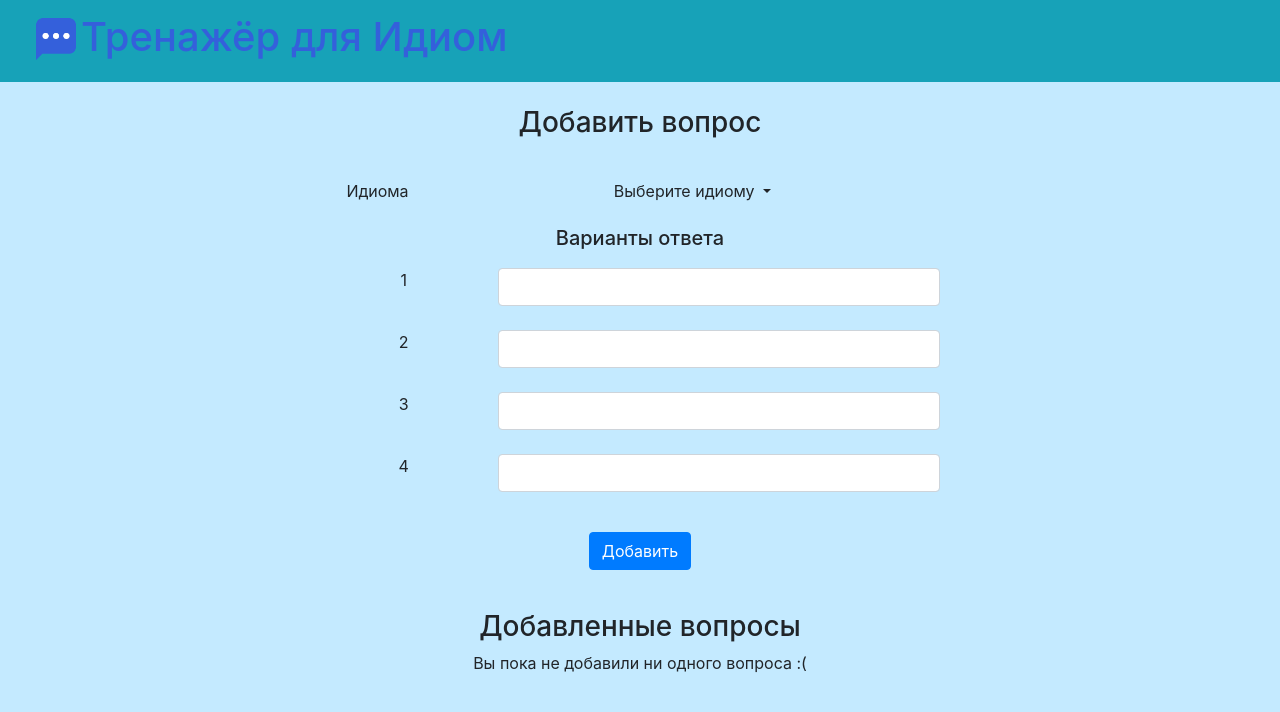
After one commit to plov-cyber/trainer-site, a Flask app: template templates/add_question.html in a window 1280 px wide. The commit adds this page. Shown: the top 712 px of the page. Run offline with Flask 3, Linux system fonts and the light colour scheme; the template is opened without the code that fills it: values that come from a table or form of the project are taken from there, others are empty; some libraries are stand-ins or nearby versions.

Commit message:
Add test functionality.

```diff
--- a/app.py
+++ b/app.py
@@ -2,15 +2,16 @@ from flask import Flask, render_template, redirect, request
 from flask_login import LoginManager, login_user, logout_user, current_user, login_required
 
 from data import db_session
+from data.question import Question
 from data.user import User
 from data.test import Test
+from data.idiom import Idiom
 
 from forms.reg_form import RegisterForm
 from forms.login_form import LoginForm
 from forms.change_pwd_form import ChangePasswordForm
 from forms.create_test_form import CreateTestForm
-
-# from forms.add_question_form import AddQuestionForm
+from forms.add_question_form import AddQuestionForm
 
 app = Flask(__name__)
 app.config['SECRET_KEY'] = 'my_secret_key'
@@ -113,12 +114,6 @@ def create_test():
     return render_template('create_test.html', test_form=test_form, title='Создание теста', questions=[])
 
 
-@app.route('/add_questions/<int:test_id>', methods=['GET', 'POST'])
-@login_required
-def add_questions(test_id):
-    return redirect('/my_tests')
-
-
 @app.route('/delete_test/<int:test_id>', methods=['GET'])
 @login_required
 def delete_test(test_id):
@@ -136,12 +131,52 @@ def delete_test(test_id):
 # ==================================================
 
 
+# QUESTIONS
+# ==================================================
+
+@app.route('/add_questions/<int:test_id>', methods=['GET', 'POST'])
+@login_required
+def add_questions(test_id):
+    form = AddQuestionForm()
+
+    session = db_session.create_session()
+    form.idiom.choices = [
+        (idiom.id, idiom.text)
+        for idiom in session.query(Idiom).filter(Idiom.creator_id == current_user.id).all()
+    ]
+    test = session.get(Test, test_id)
+
+    if form.validate_on_submit():
+        print(form.idiom.data)
+
+    return render_template('add_question.html',
+                           form=form, questions=test.questions, title='Добавление вопроса')
+
+
+# ==================================================
+
+
+# IDIOMS
+# ==================================================
 @app.route('/my_idioms', methods=['GET'])
 @login_required
 def my_idioms():
     if not current_user.is_teacher:
         return redirect('/login')
 
+    return render_template('my_idioms.html')
+
+
+@app.route('/add_idiom', methods=['GET', 'POST'])
+@login_required
+def add_idiom():
+    if not current_user.is_teacher:
+        return redirect('/my_tests')
+
+    pass
+
+
+# ==================================================
 
 @app.route('/pupils_results', methods=['GET'])
 @login_required
@@ -149,6 +184,8 @@ def pupils_results():
     if not current_user.is_teacher:
         return redirect('/login')
 
+
+# ==================================================
 
 # AUTHENTICATION
 # ==================================================
--- a/forms/add_question_form.py
+++ b/forms/add_question_form.py
@@ -0,0 +1,28 @@
+# coding=utf-8
+# Импорты необходимых библиотек, классов и функций
+from flask_wtf import FlaskForm
+from wtforms import StringField, SubmitField, FieldList, SelectField
+from wtforms.validators import ValidationError, DataRequired
+
+
+class AtLeastOne(object):
+    def __init__(self, message=None):
+        if not message:
+            message = 'At least one field should be provided'
+        self.message = message
+
+    def __call__(self, form, field):
+        if not any((f.data != '') for f in field):
+            raise ValidationError(self.message)
+
+
+class AddQuestionForm(FlaskForm):
+    """Класс формы для добавления вопроса в тест"""
+
+    idiom = SelectField('Идиома', coerce=int, validators=[DataRequired('Выберите идиому из списка')])
+
+    options = FieldList(StringField('Вариант ответа'),
+                        validators=[AtLeastOne(message='Введите хотя бы один вариант ответа')],
+                        min_entries=4)
+
+    submit = SubmitField('Добавить')
--- a/forms/create_test_form.py
+++ b/forms/create_test_form.py
@@ -1,8 +1,8 @@
 # coding=utf-8
 # Импорты необходимых библиотек, классов и функций
 from flask_wtf import FlaskForm
-from wtforms import StringField, SubmitField, FieldList, IntegerField
-from wtforms.validators import DataRequired, InputRequired
+from wtforms import StringField, SubmitField
+from wtforms.validators import DataRequired
 
 
 class CreateTestForm(FlaskForm):
--- /dev/null
+++ b/templates/add_question.html
@@ -0,0 +1,111 @@
+{% extends "create_test.html" %}
+
+{% block forms %}
+
+    <div style="max-width: 600px; margin: auto;" align="center">
+        <form method="post" novalidate>
+            {{ form.hidden_tag() }}
+            {{ form.csrf_token }}
+            <h3>Добавить вопрос</h3>
+            <br>
+
+            <div class="form-group row">
+                {{ form.idiom.label(for="idiom-select", class="col-sm-2 col-form-label") }}
+                <div class="col-sm-10 dropdown">
+                    <a class="btn btn-white dropdown-toggle" href="#" role="button" id="dropdownMenuLink"
+                       data-toggle="dropdown" aria-haspopup="true" aria-expanded="false">
+                        Выберите идиому
+                    </a>
+
+                    <div class="dropdown-menu" aria-labelledby="dropdownMenuLink"
+                         style="overflow: auto; max-height: 200px;">
+                        {% for subfield in form.idiom %}
+                            <div class="dropdown-item">
+                                {{ subfield }} {{ subfield.label }}
+                            </div>
+                        {% endfor %}
+                    </div>
+                </div>
+            </div>
+            {% for error in form.idiom.errors %}
+                <div class="row">
+                    <div class="col-sm-2"></div>
+                    <div class="col-sm-10 alert alert-danger" role="alert">
+                        {{ error }}
+                    </div>
+                </div>
+            {% endfor %}
+
+
+            <div class="form-group">
+                <div class="row" style="margin: 10px;">
+                    <div class="col-sm-12">
+                        <h5>Варианты ответа</h5>
+                    </div>
+                </div>
+
+                {% for opt in form.options %}
+                    <div class="row">
+                        <div class="col-sm-3">
+                            {{ loop.index }}
+                        </div>
+                        <div class="col-sm-9">
+                            {{ opt(class="form-control", id="option_input") }}
+                        </div>
+                    </div>
+                    <br>
+                {% endfor %}
+            </div>
+
+            {% for error in form.options.errors %}
+                <div class="row">
+                    <div class="col-sm-2"></div>
+                    <div class="col-sm-10 alert alert-danger" role="alert">
+                        {{ error }}
+                    </div>
+                </div>
+            {% endfor %}
+
+            <div class="form-group row">
+                <div class="col-sm-12">
+                    {{ form.submit(type="submit", class="btn btn-primary") }}
+                </div>
+            </div>
+
+            {% if message %}
+                <div class="row alert alert-danger">{{ message }}</div>
+            {% endif %}
+        </form>
+    </div>
+
+    <br>
+
+    <div class="container-fluid" id="questions" align="center">
+        <h3>Добавленные вопросы</h3>
+
+        {% if not questions %}
+            Вы пока не добавили ни одного вопроса :(
+        {% endif %}
+
+        {% for question in questions|reverse %}
+            <div class="container-fluid shadow-sm rounded"
+                 style="background-color: #F0F0F0; padding-bottom: 10px; padding-top: 10px;">
+                <div class="row">
+                    <div class="col-12">
+                        <h4>{{ question.idiom.text }}</h4>
+                    </div>
+                </div>
+
+                <div class="row">
+                    <div class="col-5">
+                        <a href="/delete_test/{{ question.id }}" class="btn btn-danger">
+                            Удалить
+                        </a>
+                    </div>
+                </div>
+            </div>
+            <br>
+        {% endfor %}
+    </div>
+
+{% endblock %}
--- a/templates/my_tests.html
+++ b/templates/my_tests.html
@@ -61,7 +61,6 @@
                     </div>
                 {% endif %}
             </div>
-            </div>
             <br>
         {% endfor %}
     </div>
```
Also changed, not shown: templates/add_idiom.html (added, +62 -0 lines), templates/my_idioms.html (added, +67 -0 lines).
